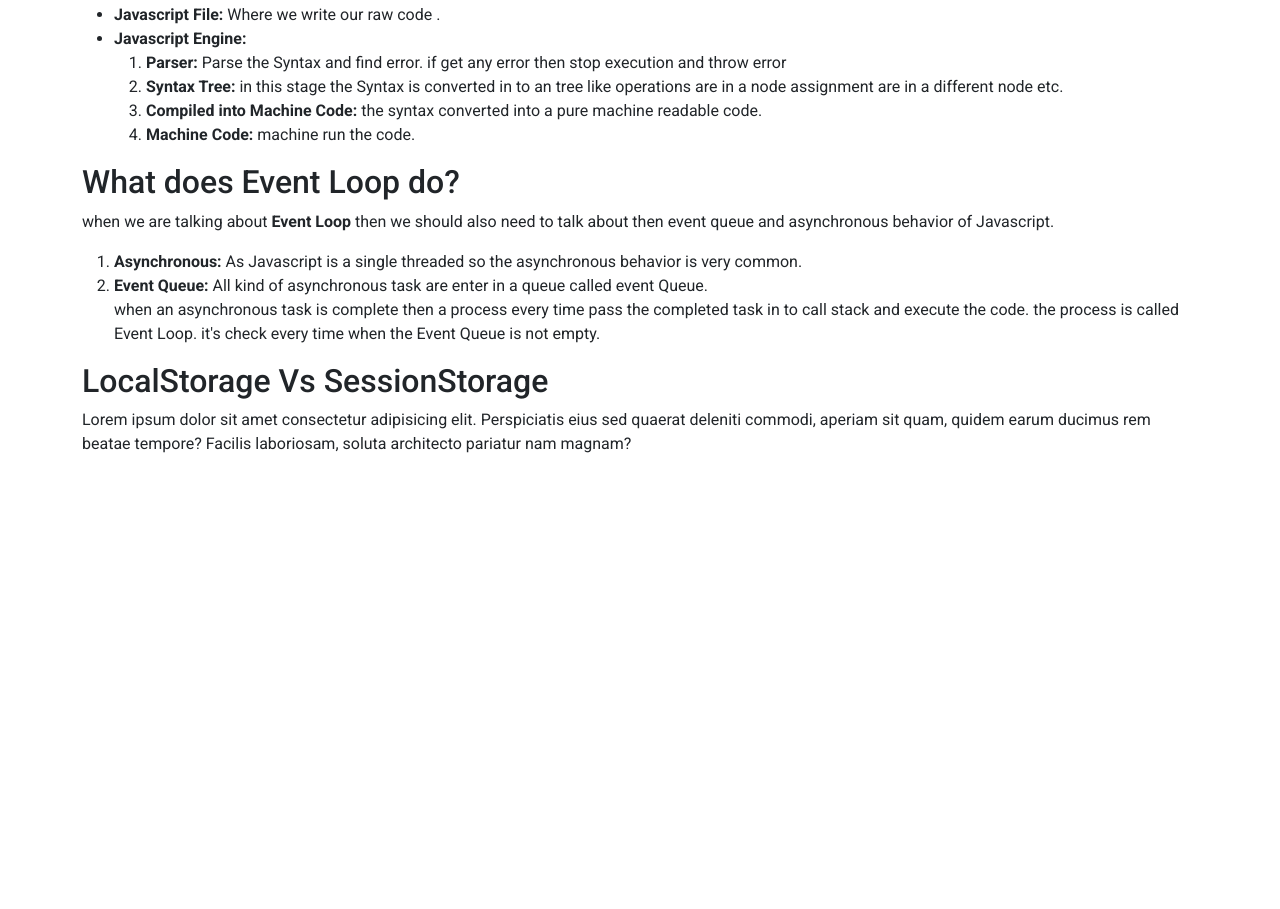
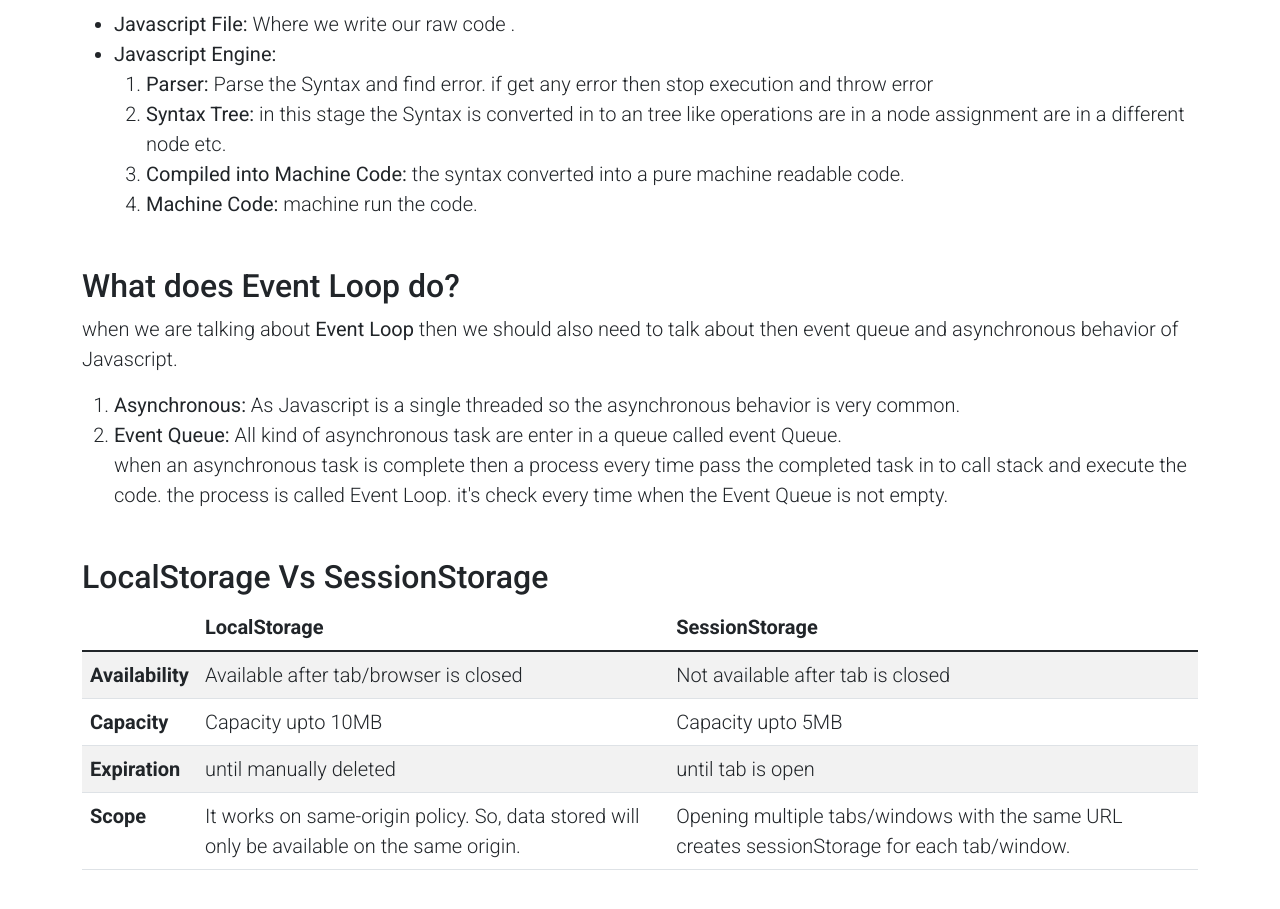
Before and after one commit to samiulalimsaad/Insta-Sohor, a plain HTML site: page index.html in a window 1280 px wide. Shown: the part 1679-2588 px from the top of the page. Before the commit the page ends 2151 px from the top, so only its background shows below. Drawn offline with nearby package versions, Linux system fonts and the light colour scheme.

Commit message:
added q3

```diff
--- a/index.html
+++ b/index.html
@@ -89,8 +89,8 @@
             </div>
         </main>
 
-        <section class="mt-5 container">
-            <div>
+        <section class="my-5 container lead">
+            <div class="my-5">
                 <h2>How JavaScript Works?</h2>
                 <div>
                     <p>there has few basic steps:</p>
@@ -127,7 +127,7 @@
                     </ul>
                 </div>
             </div>
-            <div>
+            <div class="my-5">
                 <h2>What does Event Loop do?</h2>
                 <div>
                     <p>
@@ -158,16 +158,48 @@
                     </ol>
                 </div>
             </div>
-            <div>
+            <div class="my-5">
                 <h2>LocalStorage Vs SessionStorage</h2>
                 <div>
-                    <p>
-                        Lorem ipsum dolor sit amet consectetur adipisicing elit.
-                        Perspiciatis eius sed quaerat deleniti commodi, aperiam
-                        sit quam, quidem earum ducimus rem beatae tempore?
-                        Facilis laboriosam, soluta architecto pariatur nam
-                        magnam?
-                    </p>
+                    <table class="table table-striped">
+                        <thead>
+                            <tr>
+                                <th scope="col"></th>
+                                <th scope="col">LocalStorage</th>
+                                <th scope="col">SessionStorage</th>
+                            </tr>
+                        </thead>
+                        <tbody>
+                            <tr>
+                                <th scope="row">Availability</th>
+                                <td>Available after tab/browser is closed</td>
+                                <td>Not available after tab is closed</td>
+                            </tr>
+                            <tr>
+                                <th scope="row">Capacity</th>
+                                <td>Capacity upto 10MB</td>
+                                <td>Capacity upto 5MB</td>
+                            </tr>
+                            <tr>
+                                <th scope="row">Expiration</th>
+                                <td>until manually deleted</td>
+                                <td>until tab is open</td>
+                            </tr>
+                            <tr>
+                                <th scope="row">Scope</th>
+                                <td>
+                                    It works on same-origin policy. So, data
+                                    stored will only be available on the same
+                                    origin.
+                                </td>
+                                <td>
+                                    Opening multiple tabs/windows with the same
+                                    URL creates sessionStorage for each
+                                    tab/window.
+                                </td>
+                            </tr>
+                        </tbody>
+                    </table>
                 </div>
             </div>
         </section>
```
